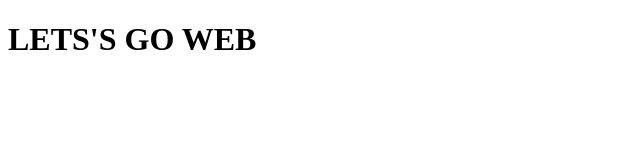
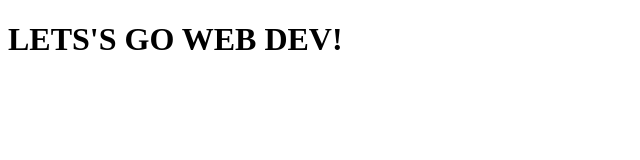
Before and after one commit to vinicius-pirees/web-dev, a plain HTML site: page site/index.html in a window 1280 px wide. Shown: the whole page, without its empty margins (0-640 px from the left). Drawn offline with Linux system fonts and the light colour scheme.

Commit message:
little change

```diff
--- a/site/index.html
+++ b/site/index.html
@@ -4,7 +4,7 @@
 	<title>Let's go into web dev</title>
 </head>
 <body>
-	<h1> LETS'S GO WEB</h1>
+	<h1> LETS'S GO WEB DEV!</h1>
 
 </body>
 </html>
```
